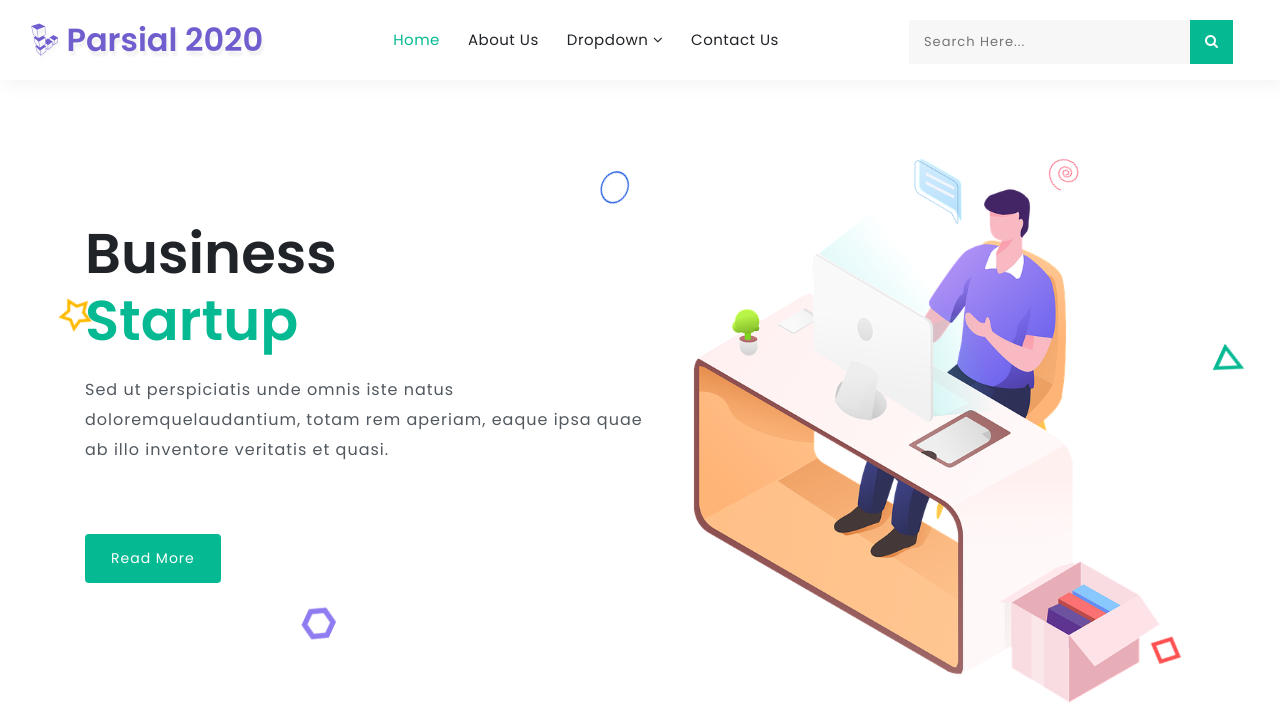
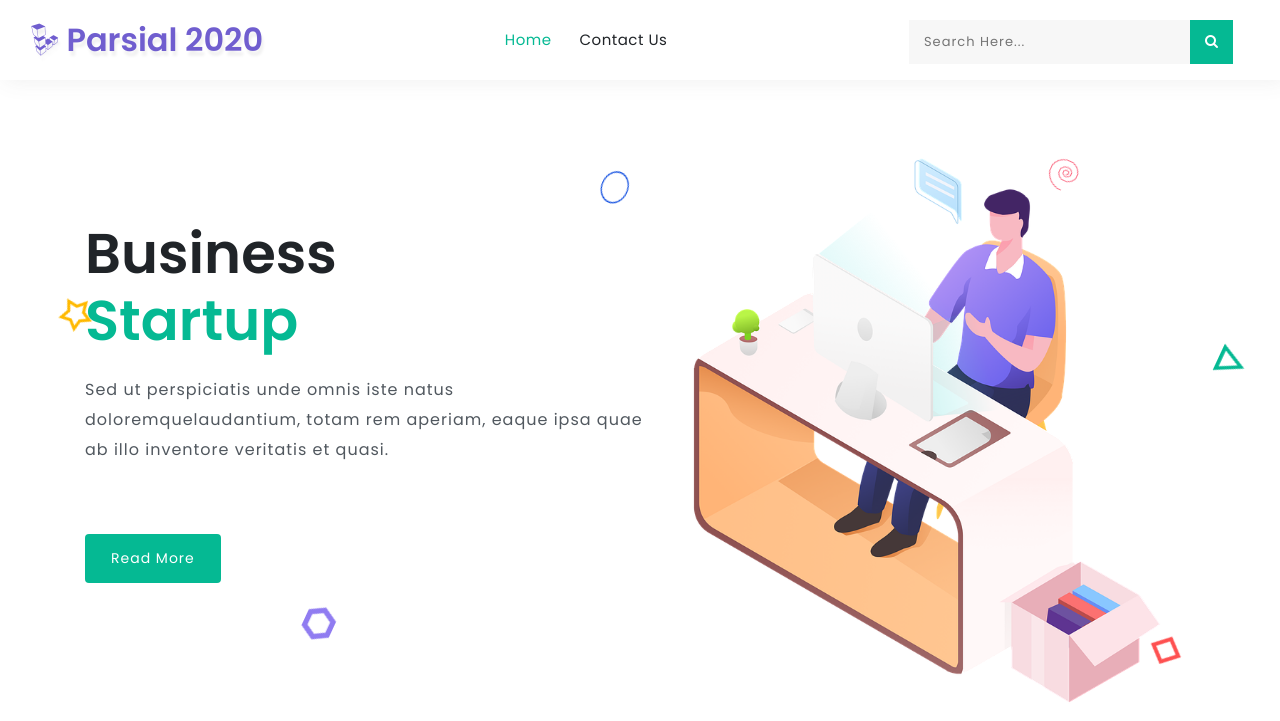
Before and after one commit to maftuhm/parsial2020, a CodeIgniter app: page /database/ in a window 1280 px wide. Shown: the top 721 px of the page. Run offline with CodeIgniter, Linux system fonts and the light colour scheme; data that the repository does not hold is empty.

Commit message:
menu homepage

```diff
--- a/application/views/public/_templates/main_header.php
+++ b/application/views/public/_templates/main_header.php
@@ -21,26 +21,8 @@ defined('BASEPATH') OR exit('No direct script access allowed');
 
 			                        <?php if($count_contents):?>
 			                        <?php foreach ($menu_contents as $content):?>
-		                            <li><a href="<?php echo site_url('/'.$content->slug); ?>"><?php echo $content->title; ?></a></li>
+		                            <li><a href="<?php echo site_url('/'.$content->slug);?>" title="<?php echo $content->title;?>"><?php echo $content->name;?></a></li>
 			                        <?php endforeach;endif;?>
-
-									<li><a href="about.html">About Us</a></li>
-									<li>
-										<!-- First Tier Drop Down -->
-										<label for="drop-2" class="toggle toogle-2">Dropdown <span class="fa fa-angle-down" aria-hidden="true"></span>
-										</label>
-										<a href="#">Dropdown <span class="fa fa-angle-down" aria-hidden="true"></span></a>
-										<input type="checkbox" id="drop-2" />
-										<ul>
-											<li><a href="#services" class="drop-text">Services</a></li>
-											<li><a href="faq.html" class="drop-text">Faq's</a></li>
-											<li><a href="404.html" class="drop-text">404</a></li>
-											<li><a href="#stats" class="drop-text">Statistics</a></li>
-											<li><a href="about.html" class="drop-text">Why Choose Us?</a></li>
-											<li><a href="about.html" class="drop-text">Our Team</a></li>
-											<li><a href="#partners" class="drop-text">Partners</a></li>
-										</ul>
-									</li>
 									<li><a href="contact.html">Contact Us</a></li>
 								</ul>
 							</nav>
```
